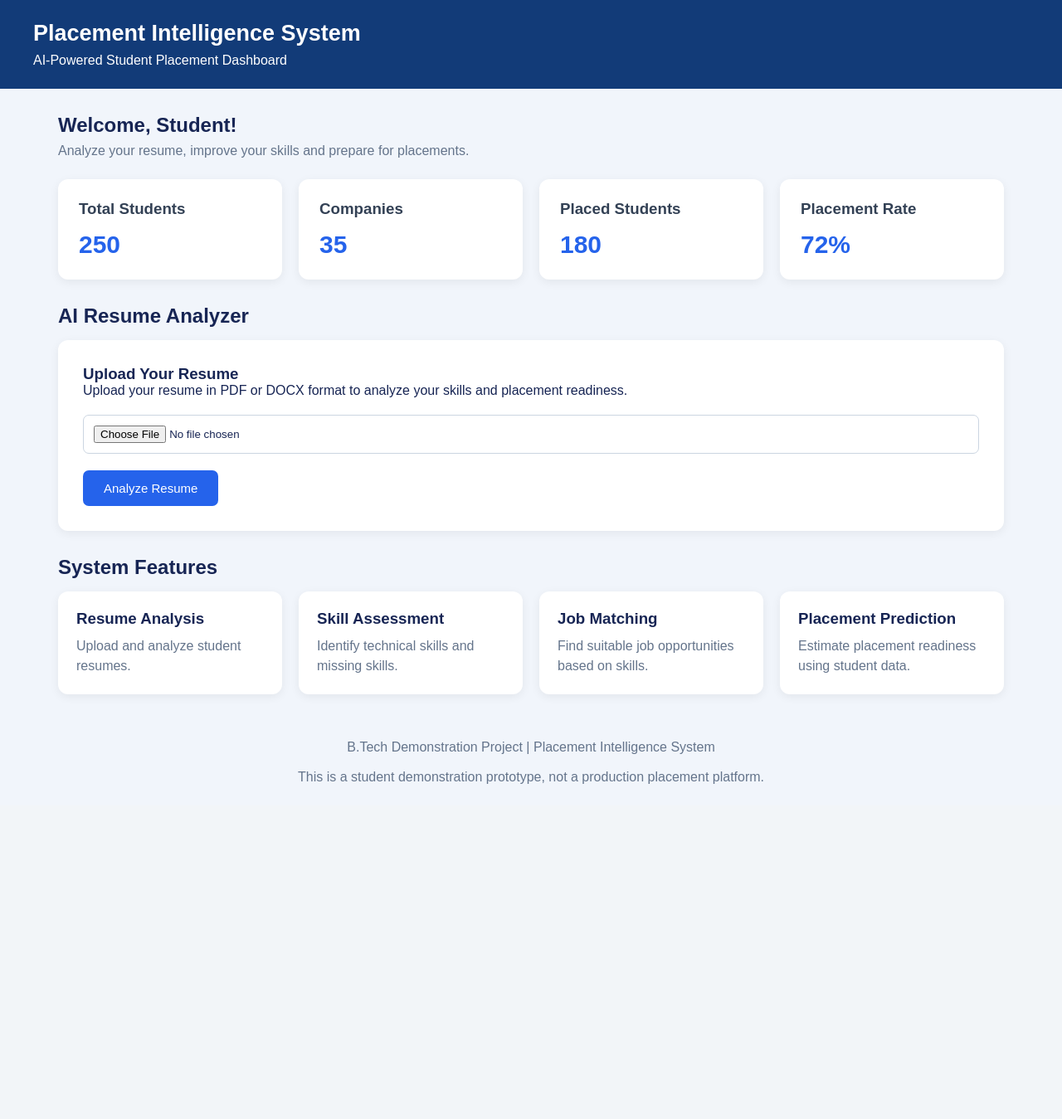
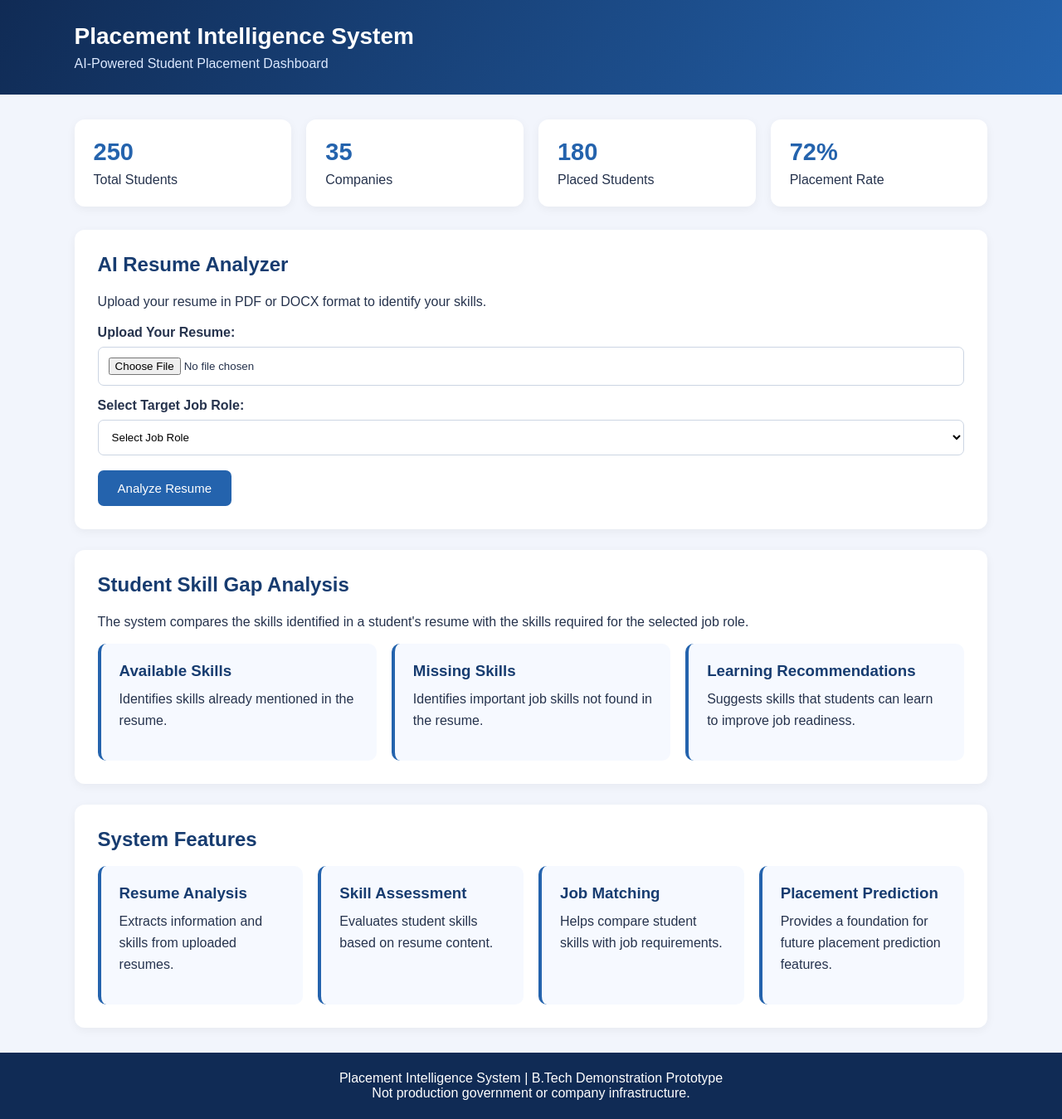
Before and after one commit to ankitha-onkolla/Placement-Intelligence-System, a Flask app: page / in a window 1280 px wide. Shown: the whole page at 83% size. Before the commit the page ends 945 px from the top, so only its background shows below. Run offline with Flask 3, Linux system fonts and the light colour scheme.

Commit message:
Add student skill gap analysis

```diff
--- a/app.py
+++ b/app.py
@@ -1,14 +1,14 @@
 
 import os
 import re
+
 import pymupdf as fitz
 from docx import Document
-from flask import Flask, render_template, request
+from flask import Flask, render_template, request, render_template_string
 from werkzeug.utils import secure_filename
 
 app = Flask(__name__)
 
-# Upload settings
 UPLOAD_FOLDER = os.path.join(app.root_path, "uploads")
 ALLOWED_EXTENSIONS = {"pdf", "docx"}
 
@@ -16,6 +16,33 @@ app.config["UPLOAD_FOLDER"] = UPLOAD_FOLDER
 app.config["MAX_CONTENT_LENGTH"] = 10 * 1024 * 1024
 
 os.makedirs(UPLOAD_FOLDER, exist_ok=True)
+
+# Skills used for resume analysis
+SKILLS_LIST = [
+    "Python", "Java", "C", "C++", "SQL",
+    "HTML", "CSS", "JavaScript", "React",
+    "Flask", "Django", "Machine Learning",
+    "Data Science", "Data Analytics",
+    "Excel", "Power BI", "MongoDB",
+    "MySQL", "Communication", "Git"
+]
+
+# Job role skill requirements (prototype rules)
+JOB_SKILLS = {
+    "Python Developer": [
+        "Python", "SQL", "Flask", "Django", "Git"
+    ],
+    "Data Analyst": [
+        "Python", "SQL", "Excel", "Power BI", "Data Analytics"
+    ],
+    "Web Developer": [
+        "HTML", "CSS", "JavaScript", "React", "Git"
+    ],
+    "Data Scientist": [
+        "Python", "SQL", "Machine Learning",
+        "Data Science", "Data Analytics"
+    ]
+}
 
 
 def allowed_file(filename):
@@ -45,24 +72,38 @@ def extract_resume_text(filepath):
 
 
 def analyze_skills(text):
-    skills_list = [
-        "Python", "Java", "C", "C++", "SQL",
-        "HTML", "CSS", "JavaScript", "React",
-        "Flask", "Django", "Machine Learning",
-        "Data Science", "Data Analytics",
-        "Excel", "Power BI", "MongoDB",
-        "MySQL", "Communication", "Git"
-    ]
-
     found_skills = []
 
-    for skill in skills_list:
+    for skill in SKILLS_LIST:
         pattern = r"(?<!\w)" + re.escape(skill) + r"(?!\w)"
 
         if re.search(pattern, text, re.IGNORECASE):
             found_skills.append(skill)
 
     return found_skills
+
+
+def analyze_skill_gap(found_skills, job_role):
+    required_skills = JOB_SKILLS.get(job_role, [])
+
+    available_skills = [
+        skill for skill in required_skills
+        if skill in found_skills
+    ]
+
+    missing_skills = [
+        skill for skill in required_skills
+        if skill not in found_skills
+    ]
+
+    if required_skills:
+        match_percentage = round(
+            len(available_skills) / len(required_skills) * 100
+        )
+    else:
+        match_percentage = 0
+
+    return available_skills, missing_skills, match_percentage
 
 
 @app.route("/")
@@ -77,12 +118,16 @@ def upload_resume():
         return "No resume file selected. <a href='/'>Go back</a>"
 
     file = request.files["resume"]
+    job_role = request.form.get("job_role", "").strip()
 
     if file.filename == "":
         return "Please select a resume. <a href='/'>Go back</a>"
 
     if not allowed_file(file.filename):
         return "Only PDF and DOCX files are allowed. <a href='/'>Go back</a>"
+
+    if job_role not in JOB_SKILLS:
+        return "Please select a valid job role. <a href='/'>Go back</a>"
 
     filename = secure_filename(file.filename)
     filepath = os.path.join(app.config["UPLOAD_FOLDER"], filename)
@@ -94,43 +139,69 @@ def upload_resume():
 
         if not resume_text.strip():
             return (
-                "No readable text found. Please upload a text-based PDF "
-                "or DOCX resume. <a href='/'>Go back</a>"
+                "No readable text found. Upload a text-based PDF or DOCX. "
+                "<a href='/'>Go back</a>"
             )
 
-        skills = analyze_skills(resume_text)
+        found_skills = analyze_skills(resume_text)
+
+        available, missing, percentage = analyze_skill_gap(
+            found_skills, job_role
+        )
 
         result_html = """
         <!DOCTYPE html>
-        <html>
+        <html lang="en">
         <head>
+            <meta charset="UTF-8">
+            <meta name="viewport" content="width=device-width, initial-scale=1.0">
             <title>Resume Analysis Results</title>
             <style>
                 body {
-                    font-family: Arial;
-                    background: #f1f5fb;
+                    font-family: Arial, sans-serif;
+                    background: #f2f5fc;
+                    color: #26334d;
                     padding: 30px;
-                    color: #172554;
                 }
                 .container {
+                    max-width: 850px;
+                    margin: auto;
                     background: white;
-                    max-width: 700px;
-                    margin: auto;
                     padding: 30px;
                     border-radius: 12px;
+                    box-shadow: 0 3px 12px #0000000d;
+                }
+                h1, h2 {
+                    color: #173c70;
+                }
+                .percentage {
+                    font-size: 38px;
+                    color: #2463ad;
+                    font-weight: bold;
+                    margin: 15px 0;
                 }
                 .skill {
                     display: inline-block;
-                    background: #dbeafe;
-                    color: #1d4ed8;
-                    padding: 10px 15px;
-                    margin: 6px;
-                    border-radius: 20px;
+                    background: #e7f1ff;
+                    color: #173c70;
+                    padding: 9px 13px;
+                    margin: 5px;
+                    border-radius: 6px;
+                }
+                .missing {
+                    background: #fff0e9;
+                    color: #a23c18;
+                }
+                .note {
+                    background: #fff8df;
+                    padding: 12px;
+                    border-radius: 7px;
+                    line-height: 1.5;
                 }
                 a {
                     display: inline-block;
-                    margin-top: 20px;
-                    background: #2563eb;
+                    margin-top: 25px;
+                    background: #2463ad;
                     color: white;
                     padding: 12px 20px;
                     text-decoration: none;
@@ -140,36 +211,65 @@ def upload_resume():
         </head>
         <body>
             <div class="container">
-                <h1>Resume Analysis Results</h1>
-                <p><b>File:</b> {{ filename }}</p>
-                <h2>Skills Identified</h2>
-                {% if skills %}
-                    {% for skill in skills %}
+                <h1>Resume Analysis Report</h1>
+                <p><b>Resume:</b> {{ filename }}</p>
+                <p><b>Target Job Role:</b> {{ job_role }}</p>
+
+                <h2>Job Skill Match</h2>
+                <div class="percentage">{{ percentage }}%</div>
+
+                <h2>Skills Found in Resume</h2>
+                {% if found_skills %}
+                    {% for skill in found_skills %}
                         <span class="skill">{{ skill }}</span>
                     {% endfor %}
                 {% else %}
-                    <p>No matching skills identified.</p>
+                    <p>No matching skills found in the resume.</p>
                 {% endif %}
-                <h3>Total Skills Found: {{ skills|length }}</h3>
-                <p>
-                    This is a basic keyword-based resume analysis,
-                    not a validated AI placement prediction.
-                </p>
-                <a href="/">Back to Dashboard</a>
+
+                <h2>Available Required Skills</h2>
+                {% if available %}
+                    {% for skill in available %}
+                        <span class="skill">{{ skill }}</span>
+                    {% endfor %}
+                {% else %}
+                    <p>No required skills matched.</p>
+                {% endif %}
+
+                <h2>Missing Skills - Learning Recommendations</h2>
+                {% if missing %}
+                    {% for skill in missing %}
+                        <span class="skill missing">{{ skill }}</span>
+                    {% endfor %}
+                {% else %}
+                    <p>All listed skills for this role were found!</p>
+                {% endif %}
+
+                <div class="note">
+                    <b>Note:</b> This is a rule-based educational prototype.
+                    It checks keywords in the uploaded resume and compares
+                    them with predefined job-role skills. It does not
+                    guarantee job eligibility or placement.
+                </div>
+
+                <a href="/">Analyze Another Resume</a>
             </div>
         </body>
         </html>
         """
 
-        from flask import render_template_string
-
         return render_template_string(
             result_html,
             filename=filename,
-            skills=skills
+            job_role=job_role,
+            found_skills=found_skills,
+            available=available,
+            missing=missing,
+            percentage=percentage
         )
 
-    except Exception as error:
+    except Exception:
+        app.logger.exception("Resume analysis failed")
         return (
             "Could not analyze the resume. Check that the file is valid. "
             "<a href='/'>Go back</a>"
--- a/templates/dashboard.html
+++ b/templates/dashboard.html
@@ -11,135 +11,134 @@
             margin: 0;
             padding: 0;
             box-sizing: border-box;
+            font-family: Arial, sans-serif;
         }
 
         body {
-            font-family: Arial, sans-serif;
-            background: #f1f5fb;
-            color: #172554;
+            background: #f2f5fc;
+            color: #26334d;
         }
 
         header {
-            background: #123b78;
+            background: linear-gradient(120deg, #102b55, #2463ad);
             color: white;
-            padding: 25px 40px;
+            padding: 28px 7%;
         }
 
         header h1 {
-            font-size: 27px;
+            font-size: 28px;
             margin-bottom: 8px;
         }
 
-        main {
-            padding: 30px;
-            max-width: 1200px;
-            margin: auto;
+        header p {
+            color: #dce9ff;
         }
 
-        .welcome {
-            margin-bottom: 25px;
+        .container {
+            width: 86%;
+            margin: 30px auto;
         }
 
-        .welcome p {
-            color: #64748b;
-            margin-top: 8px;
+        .stats {
+            display: grid;
+            grid-template-columns: repeat(auto-fit, minmax(180px, 1fr));
+            gap: 18px;
+            margin-bottom: 28px;
         }
 
-        .cards {
-            display: grid;
-            grid-template-columns: repeat(auto-fit, minmax(200px, 1fr));
-            gap: 20px;
+        .stat-card {
+            background: white;
+            padding: 23px;
+            border-radius: 12px;
+            box-shadow: 0 3px 12px #0000000d;
         }
 
-        .card {
-            background: white;
-            padding: 25px;
-            border-radius: 12px;
-            box-shadow: 0 3px 12px #00000010;
-        }
-
-        .card h3 {
-            margin-bottom: 15px;
-            color: #334155;
-        }
-
-        .number {
-            font-size: 30px;
-            font-weight: bold;
-            color: #2563eb;
+        .stat-card h2 {
+            color: #2463ad;
+            font-size: 29px;
+            margin-bottom: 8px;
         }
 
         .section {
-            margin-top: 30px;
+            background: white;
+            padding: 28px;
+            border-radius: 12px;
+            margin-bottom: 25px;
+            box-shadow: 0 3px 12px #0000000d;
         }
 
         .section h2 {
-            margin-bottom: 15px;
+            color: #173c70;
+            margin-bottom: 18px;
         }
 
-        .upload-card {
-            background: white;
-            padding: 30px;
-            border-radius: 12px;
-            margin-top: 15px;
-            box-shadow: 0 3px 12px #00000010;
+        .section p {
+            line-height: 1.6;
+            margin-bottom: 14px;
         }
 
-        input[type="file"] {
+        label {
             display: block;
-            margin: 20px 0;
+            font-weight: bold;
+            margin: 15px 0 8px;
+        }
+
+        input[type="file"], select {
+            width: 100%;
             padding: 12px;
-            border: 1px solid #cbd5e1;
+            border: 1px solid #ccd5e3;
             border-radius: 7px;
-            width: 100%;
+            background: white;
         }
 
         button {
-            background: #2563eb;
+            background: #2463ad;
             color: white;
             border: none;
-            padding: 13px 25px;
+            padding: 13px 24px;
             border-radius: 7px;
             cursor: pointer;
+            margin-top: 18px;
             font-size: 15px;
         }
 
         button:hover {
-            background: #1d4ed8;
+            background: #173c70;
         }
 
-        .feature-grid {
+        .features {
             display: grid;
-            grid-template-columns: repeat(auto-fit, minmax(220px, 1fr));
-            gap: 20px;
+            grid-template-columns: repeat(auto-fit, minmax(210px, 1fr));
+            gap: 18px;
         }
 
         .feature-card {
-            background: white;
+            background: #f6f9ff;
             padding: 22px;
-            border-radius: 12px;
-            box-shadow: 0 3px 12px #00000010;
+            border-radius: 10px;
+            border-left: 4px solid #2463ad;
         }
 
-        .feature-card p {
-            color: #64748b;
-            margin-top: 10px;
-            line-height: 1.5;
+        .feature-card h3 {
+            margin-bottom: 10px;
+            color: #173c70;
         }
 
         footer {
             text-align: center;
-            padding: 25px;
-            color: #64748b;
+            padding: 22px;
+            background: #102b55;
+            color: white;
+            margin-top: 30px;
         }
 
-        @media (max-width: 600px) {
-            header {
-                padding: 20px;
+        @media(max-width: 600px) {
+            .container {
+                width: 92%;
             }
 
-            main {
-                padding: 18px;
+            header h1 {
+                font-size: 23px;
             }
         }
     </style>
@@ -147,103 +146,116 @@
 
 <body>
 
-    <header>
-        <h1>Placement Intelligence System</h1>
-        <p>AI-Powered Student Placement Dashboard</p>
-    </header>
+<header>
+    <h1>Placement Intelligence System</h1>
+    <p>AI-Powered Student Placement Dashboard</p>
+</header>
 
-    <main>
+<div class="container">
 
-        <div class="welcome">
-            <h2>Welcome, Student!</h2>
-            <p>Analyze your resume, improve your skills and prepare for placements.</p>
+    <div class="stats">
+        <div class="stat-card">
+            <h2>250</h2>
+            <p>Total Students</p>
         </div>
 
-        <div class="cards">
+        <div class="stat-card">
+            <h2>35</h2>
+            <p>Companies</p>
+        </div>
 
-            <div class="card">
-                <h3>Total Students</h3>
-                <p class="number">250</p>
+        <div class="stat-card">
+            <h2>180</h2>
+            <p>Placed Students</p>
+        </div>
+
+        <div class="stat-card">
+            <h2>72%</h2>
+            <p>Placement Rate</p>
+        </div>
+    </div>
+
+    <div class="section">
+        <h2>AI Resume Analyzer</h2>
+        <p>Upload your resume in PDF or DOCX format to identify your skills.</p>
+
+        <form action="/upload-resume" method="POST"
+              enctype="multipart/form-data">
+
+            <label for="resume">Upload Your Resume:</label>
+            <input type="file" id="resume" name="resume"
+                   accept=".pdf,.docx" required>
+
+            <label for="job_role">Select Target Job Role:</label>
+            <select name="job_role" id="job_role" required>
+                <option value="">Select Job Role</option>
+                <option value="Python Developer">Python Developer</option>
+                <option value="Data Analyst">Data Analyst</option>
+                <option value="Web Developer">Web Developer</option>
+                <option value="Data Scientist">Data Scientist</option>
+            </select>
+
+            <button type="submit">Analyze Resume</button>
+        </form>
+    </div>
+
+    <div class="section">
+        <h2>Student Skill Gap Analysis</h2>
+        <p>
+            The system compares the skills identified in a student's resume
+            with the skills required for the selected job role.
+        </p>
+
+        <div class="features">
+            <div class="feature-card">
+                <h3>Available Skills</h3>
+                <p>Identifies skills already mentioned in the resume.</p>
             </div>
 
-            <div class="card">
-                <h3>Companies</h3>
-                <p class="number">35</p>
+            <div class="feature-card">
+                <h3>Missing Skills</h3>
+                <p>Identifies important job skills not found in the resume.</p>
             </div>
 
-            <div class="card">
-                <h3>Placed Students</h3>
-                <p class="number">180</p>
+            <div class="feature-card">
+                <h3>Learning Recommendations</h3>
+                <p>Suggests skills that students can learn to improve job readiness.</p>
+            </div>
+        </div>
+    </div>
+
+    <div class="section">
+        <h2>System Features</h2>
+
+        <div class="features">
+            <div class="feature-card">
+                <h3>Resume Analysis</h3>
+                <p>Extracts information and skills from uploaded resumes.</p>
             </div>
 
-            <div class="card">
-                <h3>Placement Rate</h3>
-                <p class="number">72%</p>
+            <div class="feature-card">
+                <h3>Skill Assessment</h3>
+                <p>Evaluates student skills based on resume content.</p>
             </div>
 
+            <div class="feature-card">
+                <h3>Job Matching</h3>
+                <p>Helps compare student skills with job requirements.</p>
+            </div>
+
+            <div class="feature-card">
+                <h3>Placement Prediction</h3>
+                <p>Provides a foundation for future placement prediction features.</p>
+            </div>
         </div>
+    </div>
 
-        <section class="section">
-            <h2>AI Resume Analyzer</h2>
+</div>
 
-            <div class="upload-card">
-                <h3>Upload Your Resume</h3>
-
-                <p>
-                    Upload your resume in PDF or DOCX format
-                    to analyze your skills and placement readiness.
-                </p>
-
-                <form action="/upload-resume"
-                      method="POST"
-                      enctype="multipart/form-data">
-
-                    <input type="file"
-                           name="resume"
-                           accept=".pdf,.docx"
-                           required>
-
-                    <button type="submit">Analyze Resume</button>
-
-                </form>
-            </div>
-        </section>
-
-        <section class="section">
-            <h2>System Features</h2>
-
-            <div class="feature-grid">
-
-                <div class="feature-card">
-                    <h3>Resume Analysis</h3>
-                    <p>Upload and analyze student resumes.</p>
-                </div>
-
-                <div class="feature-card">
-                    <h3>Skill Assessment</h3>
-                    <p>Identify technical skills and missing skills.</p>
-                </div>
-
-                <div class="feature-card">
-                    <h3>Job Matching</h3>
-                    <p>Find suitable job opportunities based on skills.</p>
-                </div>
-
-                <div class="feature-card">
-                    <h3>Placement Prediction</h3>
-                    <p>Estimate placement readiness using student data.</p>
-                </div>
-
-            </div>
-        </section>
-
-    </main>
-
-    <footer>
-        B.Tech Demonstration Project | Placement Intelligence System
-        <br><br>
-        This is a student demonstration prototype, not a production placement platform.
-    </footer>
+<footer>
+    <p>Placement Intelligence System | B.Tech Demonstration Prototype</p>
+    <p>Not production government or company infrastructure.</p>
+</footer>
 
 </body>
 </html>
```
Also changed, not shown: tests/test_app.py (+16 -2 lines).
